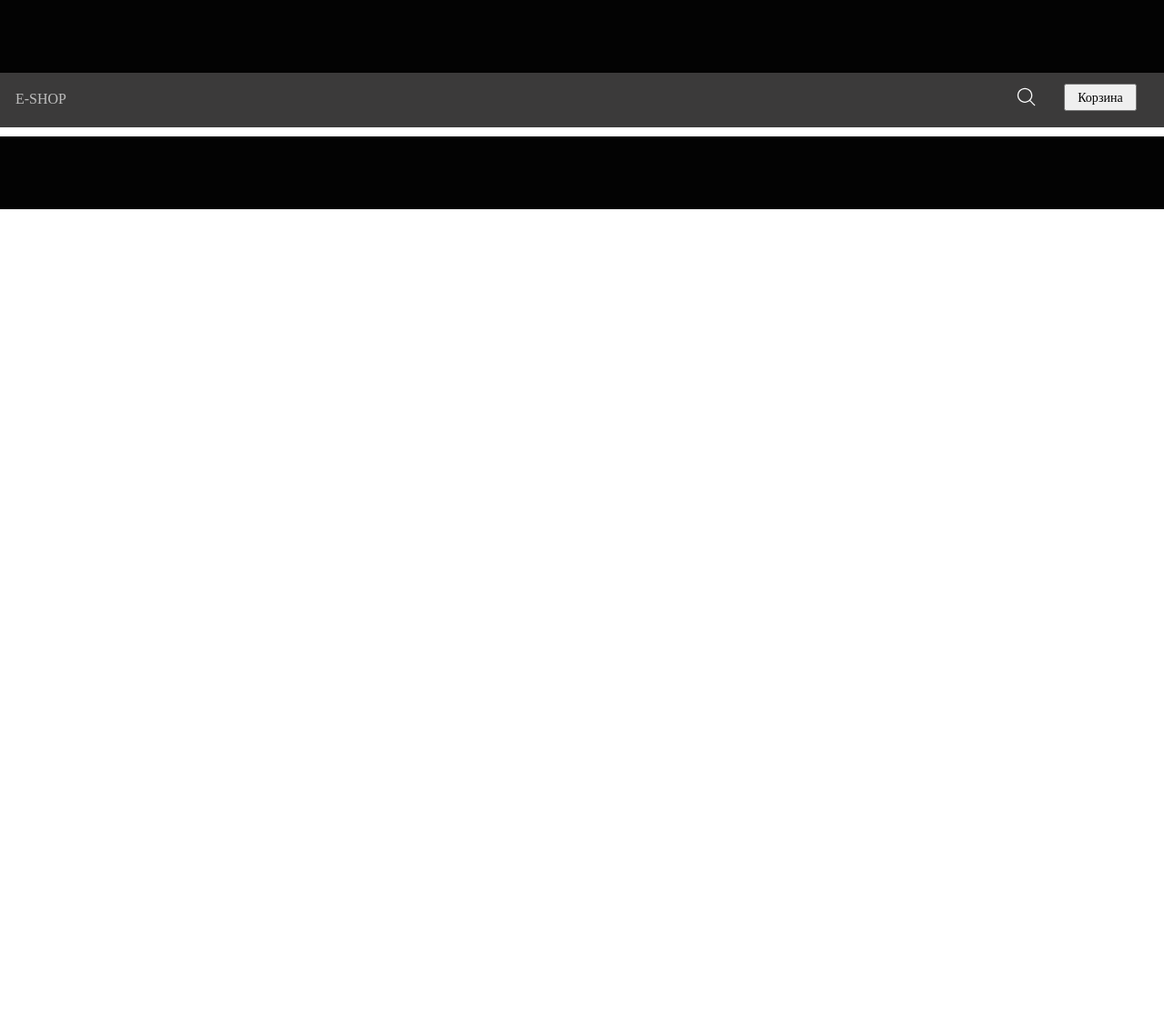
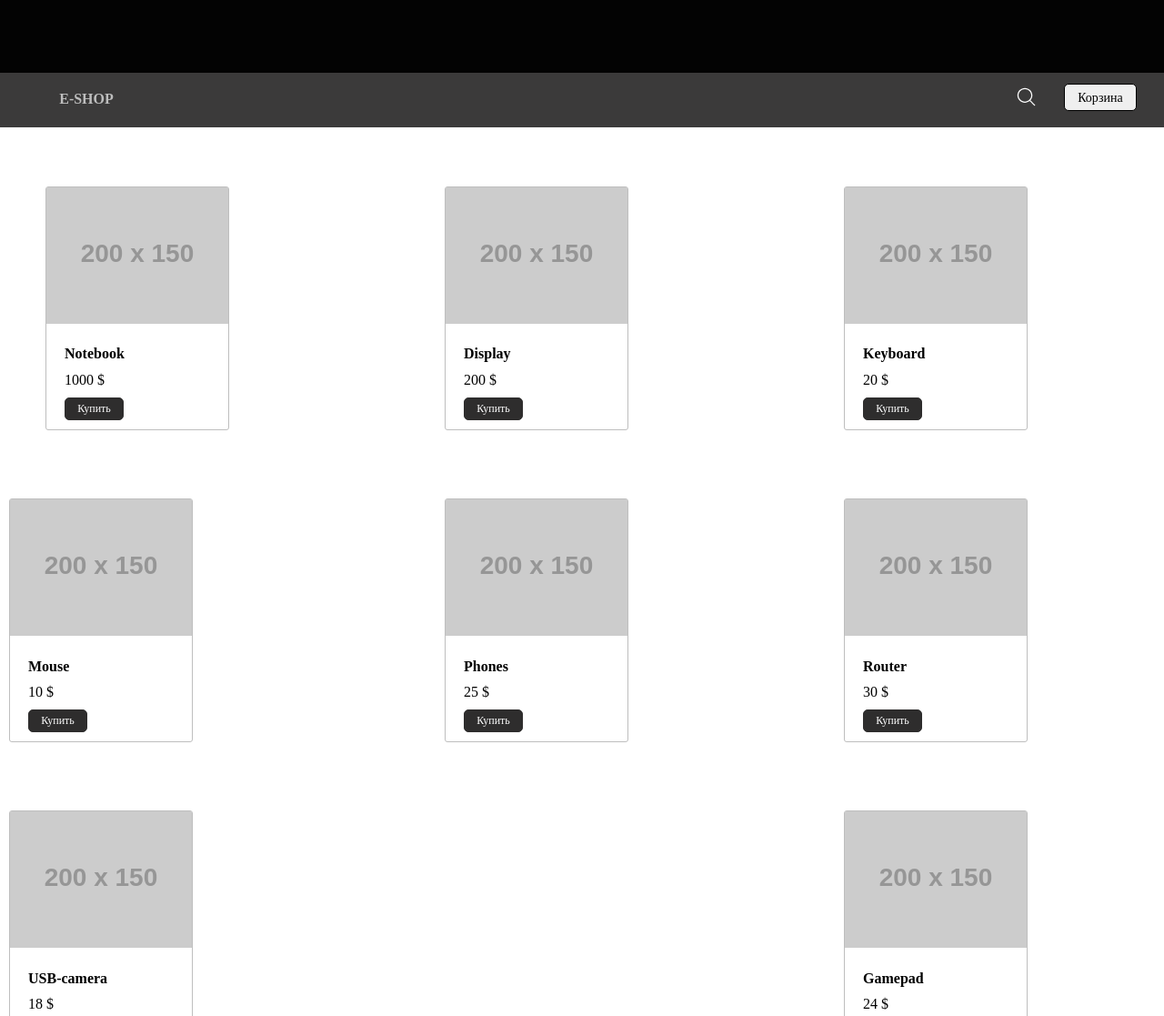
Before and after one commit to FreeZZZeee/javascript1, a plain HTML site: page lesson5/index.html in a window 1280 px wide. Shown: the top 1117 px of the page at 91% size. Before the commit the page ends 800 px from the top, so only its background shows below. Drawn offline with Linux system fonts and the light colour scheme; placeholder pictures from the web are drawn by us.

Commit message:
lesson05

```diff
--- a/lesson5/css/style.scss
+++ b/lesson5/css/style.scss
@@ -27,7 +27,8 @@ body {
                 color: #bebebe;
                 text-align: center;
                 padding-top: 20px;
-                margin-left: 10px;
+                margin-left: 60px;
+                font-weight: bold;
 
             }
 
@@ -64,6 +65,8 @@ body {
                 text-transform: capitalize;
                 outline: none;
                 margin: 12px 30px;
+                border: 1px solid;
+                border-radius: 5px;
 
             }
         }
@@ -73,6 +76,42 @@ body {
         box-sizing: border-box;
         min-height: 100%;
         padding-bottom: 90px;
+        display: flex;
+        flex-wrap: wrap;
+        justify-content: space-between;
+        &-product {
+            width: 200px;
+            margin: 65px 150px 10px 10px;
+            border: 1px solid #bebebe;
+            border-radius: 3px;
+            &:first-child {
+                margin-left: 50px;
+            }
+            &:nth-child(5) {
+                margin-left: 50px;
+            }
+            &-title {
+                display: block;
+                padding: 20px 0 10px 20px;
+                font-weight: bold;
+            }
+            &-price {
+                display: block;
+                padding-left: 20px;
+            }
+            & button {
+                width: 65px;
+                height: 25px;
+                margin: 10px 0 10px 20px;
+                background-color: #2e2d2d;
+                color: #fff;
+                outline: none;
+                border: 1px solid #2e2d2d;
+                border-radius: 5px;
+                font-size: 12px;
+            }
+        }
+
     }
 
     .footer {
--- a/lesson5/script/script.js
+++ b/lesson5/script/script.js
@@ -2,61 +2,118 @@
 
 const createCotainer = () => {
 
-let container = document.createElement ('div')
-container.classList.add('container')
-document.body.appendChild(container)
+    let container = document.createElement('div')
+    container.classList.add('container')
+    document.body.appendChild(container)
 }
 
-createCotainer ()
+createCotainer()
 
 const createMainDiv = () => {
-    let container = document.querySelector ('.container')
+    let container = document.querySelector('.container')
     let arr = ['header', 'main', 'footer']
 
     for (let i = 0; i < arr.length; i++) {
 
-        let mainDiv = document.createElement ('div')
+        let mainDiv = document.createElement('div')
         mainDiv.classList.add(arr[i])
         container.appendChild(mainDiv)
     }
 }
 
-createMainDiv ()
+createMainDiv()
 
 const createHeadDiv = () => {
-    let head = document.querySelector ('.header')
+    let head = document.querySelector('.header')
     let arr = ['header-up', 'header-down']
 
     for (let i = 0; i < arr.length; i++) {
 
-        let headDiv = document.createElement ('div')
-        headDiv.classList.add (arr[i])
+        let headDiv = document.createElement('div')
+        headDiv.classList.add(arr[i])
         head.appendChild(headDiv)
     }
 }
 
-createHeadDiv ()
+createHeadDiv()
 
 const createElHeadDivDown = () => {
-    let headerDown = document.querySelector ('.header-down')
+    let headerDown = document.querySelector('.header-down')
     let headerDownElArr = ['span', 'input', 'button']
     let headerDownClassArr = ['header-down-span', 'header-down-input', 'header-down-button']
 
     for (let i = 0; i < headerDownElArr.length; i++) {
-        let headerDownEl = document.createElement (headerDownElArr[i])
-        headerDownEl.classList.add (headerDownClassArr[i])
+        let headerDownEl = document.createElement(headerDownElArr[i])
+        headerDownEl.classList.add(headerDownClassArr[i])
 
         if (headerDownClassArr[i] === 'header-down-span') {
             headerDownEl.innerText = 'e-shop'
         } else if (headerDownClassArr[i] === 'header-down-input') {
-            headerDownEl.setAttribute ("type", "search")
+            headerDownEl.setAttribute("type", "search")
         } else if (headerDownClassArr[i] === 'header-down-button') {
             headerDownEl.innerText = 'корзина'
         }
 
-        headerDown.appendChild (headerDownEl)
+        headerDown.appendChild(headerDownEl)
     }
 
 }
 
-createElHeadDivDown ()
+createElHeadDivDown()
+
+let PRODUCTS_NAMES = ['Notebook', 'Display', 'Keyboard', 'Mouse', 'Phones', 'Router', 'USB-camera', 'Gamepad']
+let PRICES = [1000, 200, 20, 10, 25, 30, 18, 24]
+let IDS = [0, 1, 2, 3, 4, 5, 6, 7]
+
+let products = []
+
+function createProductsDTO() {
+    let length = IDS.length
+
+    for (let i = 0; i < length; i++) {
+        products.push(createProduct(i))
+    }
+}
+
+createProductsDTO()
+
+function createProduct(index) {
+    return {
+        product_name: PRODUCTS_NAMES[index],
+        price: PRICES[index],
+        id_product: IDS[index]
+    }
+}
+
+createProduct()
+
+const createProductMain = () => {
+    let main = document.querySelector('.main')
+
+    for(var i = 0; i < IDS.length;i++){
+        let mainDiv = document.createElement('div')
+        mainDiv.classList.add('main-product')
+        let mainProductImg = document.createElement('img')
+        mainProductImg.setAttribute("src", "http://placehold.it/200x150")
+        mainProductImg.setAttribute("width", "200")
+        mainProductImg.setAttribute("height", "150")
+        let mainProductSpan = document.createElement('span')
+        mainProductSpan.classList.add('main-product-title')
+        mainProductSpan.innerText = products[i].product_name
+        let mainProductPrice = document.createElement('span')
+        mainProductPrice.classList.add('main-product-price')
+        mainProductPrice.innerHTML = `${products[i].price} &#36;`
+        let mainProductButton = document.createElement('button')
+        mainProductButton.innerText = 'Купить'
+        mainDiv.appendChild(mainProductImg)
+        mainDiv.appendChild(mainProductSpan)
+        mainDiv.appendChild(mainProductPrice)
+        mainDiv.appendChild(mainProductButton)
+        main.appendChild(mainDiv)
+
+
+        console.log(products[i].product_name + ' ' + products[i].price);
+      }
+}
+
+createProductMain()
```
Also changed, not shown: lesson5/css/style.css, 1 other file.
